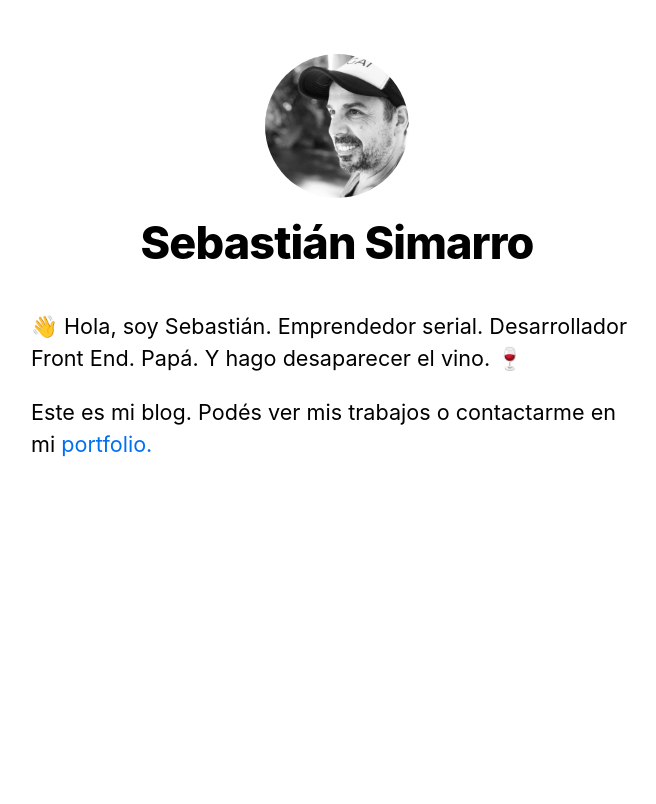
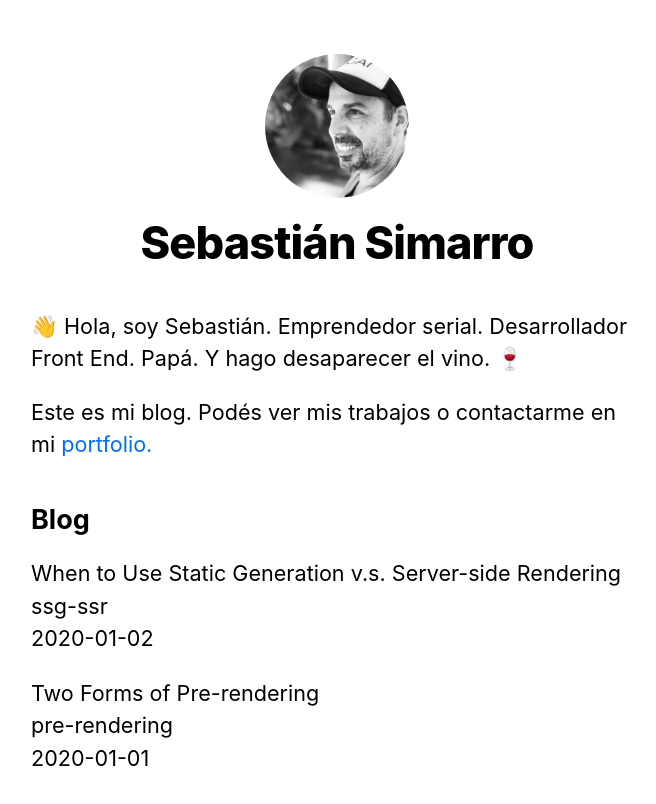
Before and after one commit to Sebastians349/nextjs-blog, a Next.js app: page / in a window 1280 px wide. Shown: the top 804 px of the page, without its empty margins (303-959 px from the left). Built offline with nearby package versions, Linux system fonts and the light colour scheme.

Commit message:
<dynamic routing> OK

```diff
--- /dev/null
+++ b/lib/posts.js
@@ -0,0 +1,75 @@
+import fs from 'fs';
+import path from 'path';
+import matter from 'gray-matter';
+
+const postsDirectory = path.join(process.cwd(), 'posts');
+
+export function getSortedPostsData() {
+  // Get file names under /posts
+  const fileNames = fs.readdirSync(postsDirectory);
+  const allPostsData = fileNames.map((fileName) => {
+    // Remove ".md" from file name to get id
+    const id = fileName.replace(/\.md$/, '');
+
+    // Read markdown file as string
+    const fullPath = path.join(postsDirectory, fileName);
+    const fileContents = fs.readFileSync(fullPath, 'utf8');
+
+    // Use gray-matter to parse the post metadata section
+    const matterResult = matter(fileContents);
+
+    // Combine the data with the id
+    return {
+      id,
+      ...matterResult.data,
+    };
+  });
+  // Sort posts by date
+  return allPostsData.sort(({ date: a }, { date: b }) => {
+    if (a < b) {
+      return 1;
+    } else if (a > b) {
+      return -1;
+    } else {
+      return 0;
+    }
+  });
+}
+
+export function getAllPostIds() {
+  const fileNames = fs.readdirSync(postsDirectory);
+
+  // Returns an array that looks like this:
+  // [
+  //   {
+  //     params: {
+  //       id: 'ssg-ssr'
+  //     }
+  //   },
+  //   {
+  //     params: {
+  //       id: 'pre-rendering'
+  //     }
+  //   }
+  // ]
+  return fileNames.map((fileName) => {
+    return {
+      params: {
+        id: fileName.replace(/\.md$/, ''),
+      },
+    };
+  });
+}
+export function getPostData(id) {
+  const fullPath = path.join(postsDirectory, `${id}.md`);
+  const fileContents = fs.readFileSync(fullPath, 'utf8');
+
+  // Use gray-matter to parse the post metadata section
+  const matterResult = matter(fileContents);
+
+  // Combine the data with the id
+  return {
+    id,
+    ...matterResult.data,
+  };
+}
--- a/package.json
+++ b/package.json
@@ -9,6 +9,7 @@
   },
   "dependencies": {
     "classnames": "^2.3.1",
+    "gray-matter": "^4.0.3",
     "next": "^11.0.0",
     "react": "17.0.2",
     "react-dom": "17.0.2"
--- a/pages/index.js
+++ b/pages/index.js
@@ -1,8 +1,18 @@
 import Head from 'next/head';
 import Layout, { siteTitle } from '../components/layout';
 import utilStyles from '../styles/utils.module.css';
+import { getSortedPostsData } from '../lib/posts';
 
-export default function Home() {
+export async function getStaticProps() {
+  const allPostsData = getSortedPostsData();
+  return {
+    props: {
+      allPostsData,
+    },
+  };
+}
+
+export default function Home({ allPostsData }) {
   return (
     <Layout home>
       <Head>
@@ -18,6 +28,20 @@
           <a href="https://sebasimarro.com"> portfolio.</a>
         </p>
       </section>
+      <section className={`${utilStyles.headingMd} ${utilStyles.padding1px}`}>
+        <h2 className={utilStyles.headingLg}>Blog</h2>
+        <ul className={utilStyles.list}>
+          {allPostsData.map(({ id, date, title }) => (
+            <li className={utilStyles.listItem} key={id}>
+              {title}
+              <br />
+              {id}
+              <br />
+              {date}
+            </li>
+          ))}
+        </ul>
+      </section>
     </Layout>
   );
 }
--- /dev/null
+++ b/posts/pre-rendering.md
@@ -0,0 +1,11 @@
+---
+title: 'Two Forms of Pre-rendering'
+date: '2020-01-01'
+---
+
+Next.js has two forms of pre-rendering: **Static Generation** and **Server-side Rendering**. The difference is in **when** it generates the HTML for a page.
+
+- **Static Generation** is the pre-rendering method that generates the HTML at **build time**. The pre-rendered HTML is then _reused_ on each request.
+- **Server-side Rendering** is the pre-rendering method that generates the HTML on **each request**.
+
+Importantly, Next.js lets you **choose** which pre-rendering form to use for each page. You can create a "hybrid" Next.js app by using Static Generation for most pages and using Server-side Rendering for others.
--- /dev/null
+++ b/posts/ssg-ssr.md
@@ -0,0 +1,19 @@
+---
+title: 'When to Use Static Generation v.s. Server-side Rendering'
+date: '2020-01-02'
+---
+
+We recommend using **Static Generation** (with and without data) whenever possible because your page can be built once and served by CDN, which makes it much faster than having a server render the page on every request.
+
+You can use Static Generation for many types of pages, including:
+
+- Marketing pages
+- Blog posts
+- E-commerce product listings
+- Help and documentation
+
+You should ask yourself: "Can I pre-render this page **ahead** of a user's request?" If the answer is yes, then you should choose Static Generation.
+
+On the other hand, Static Generation is **not** a good idea if you cannot pre-render a page ahead of a user's request. Maybe your page shows frequently updated data, and the page content changes on every request.
+
+In that case, you can use **Server-Side Rendering**. It will be slower, but the pre-rendered page will always be up-to-date. Or you can skip pre-rendering and use client-side JavaScript to populate data.
```
Also changed, not shown: pages/posts/[id].js (added, +31 -0 lines), pages/posts/first-post.js (deleted, +0 -18 lines), 1 other file (tests, documents, lock files or other folders).
